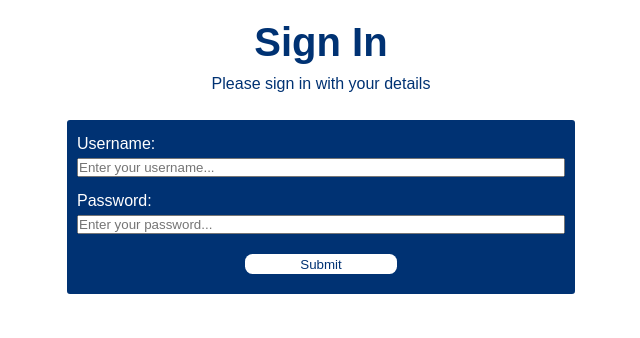
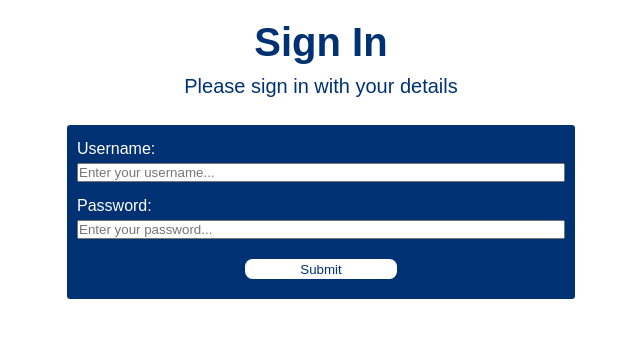
Before and after one commit to gherron94/MyFlashcards, a React (Vite) app: page /sign-in-form in a window 1280 px wide. Shown: the top 338 px of the page, without its empty margins (319-959 px from the left). Built offline with nearby package versions, Linux system fonts and the light colour scheme.

Commit message:
added media queries for sign in page

```diff
--- a/src/styles/SignUpForm.css
+++ b/src/styles/SignUpForm.css
@@ -74,6 +74,10 @@
 		font-size: 40px;
 	}
 
+	#description {
+		font-size: 20px;
+	}
+
 	#survey-form {
 		width: 40%;
 		min-width: 325px;
```
